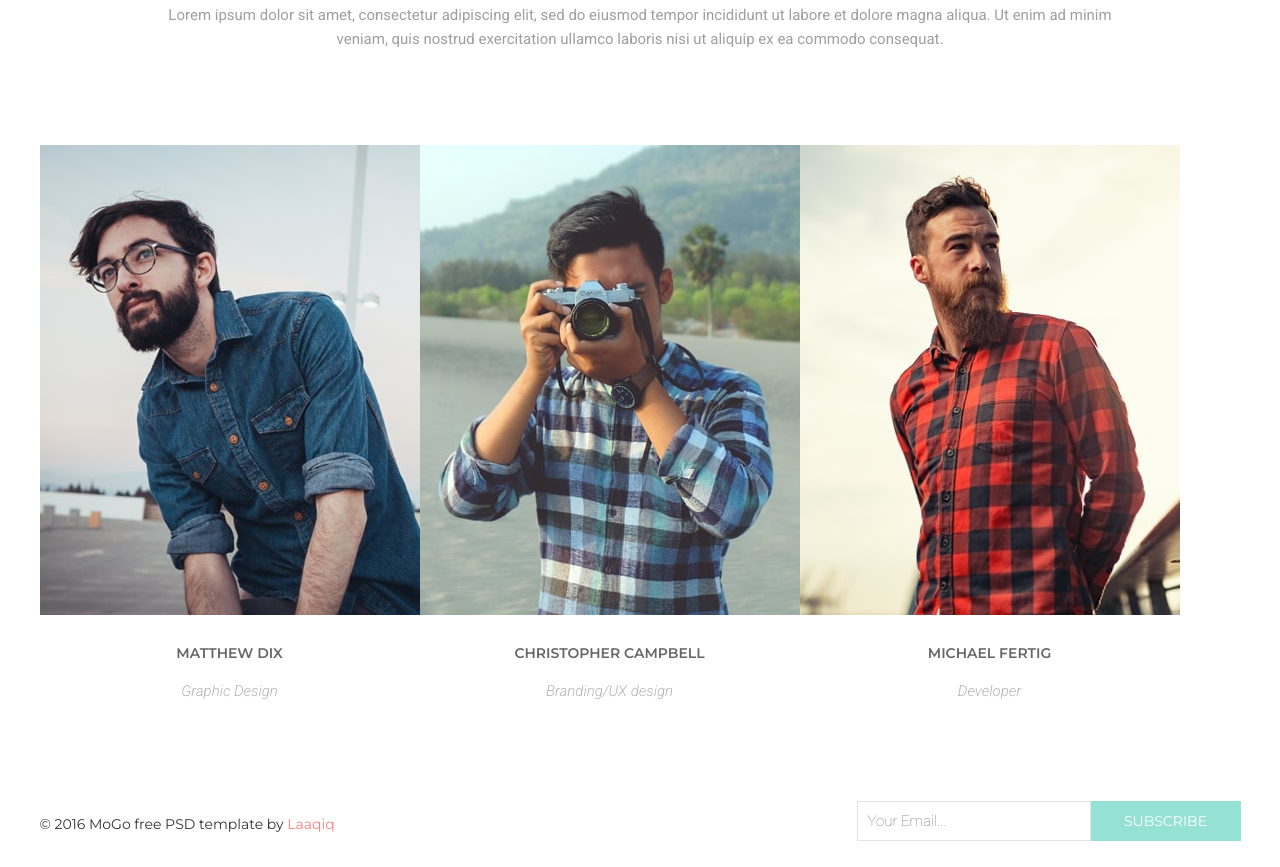
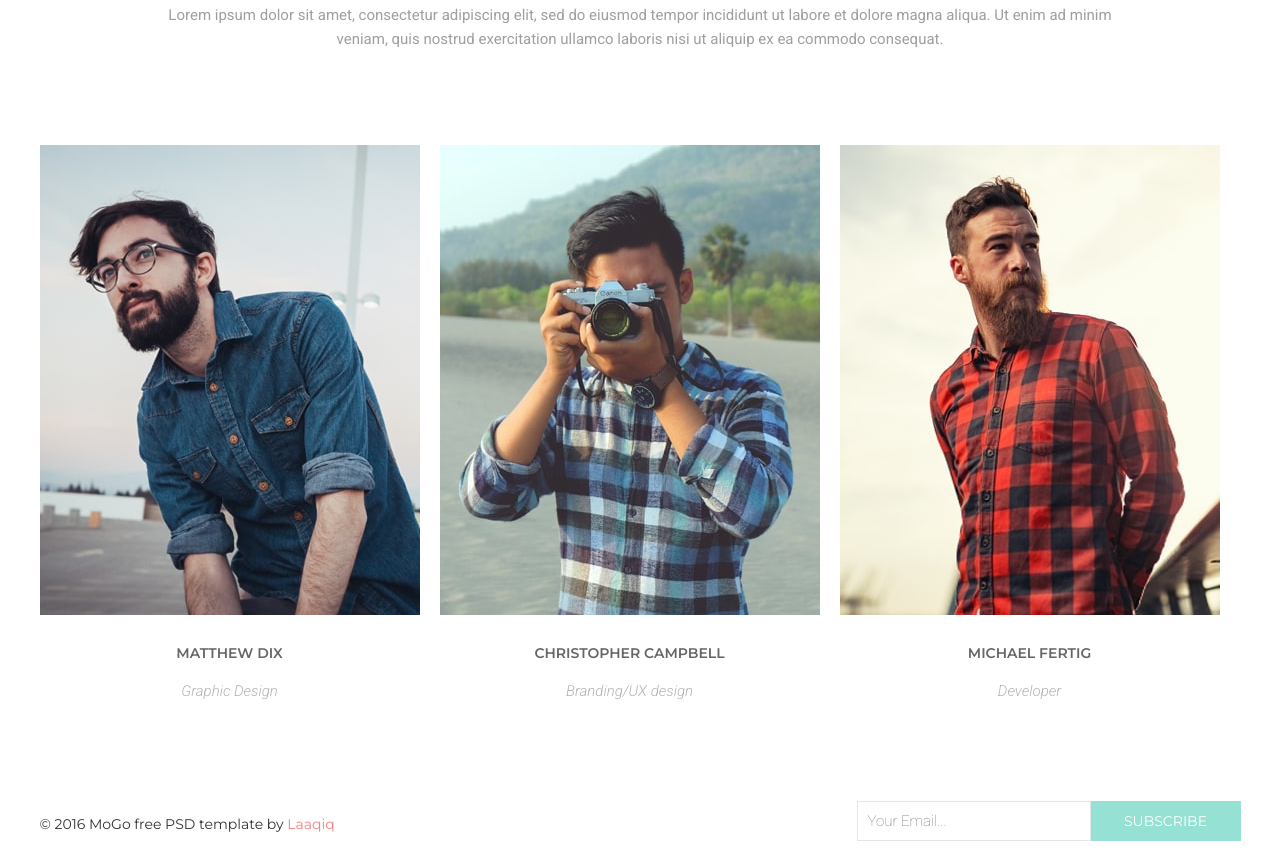
Before and after one commit to KonstantinZurin/goit-fe-corse, a plain HTML site: page module-10/index.html in a window 1280 px wide. Shown: the part 1910-2777 px from the top of the page. Drawn offline with Linux system fonts and the light colour scheme.

Commit message:
fix style-css module-10

```diff
--- a/module-10/css/style.css
+++ b/module-10/css/style.css
@@ -280,7 +280,7 @@ h1 {
     width: 380px;
 }
 
-.team-list__item:not(:last-child) {
+.team__list-item:not(:last-child) {
     margin-right: 20px;
 }
 
```
